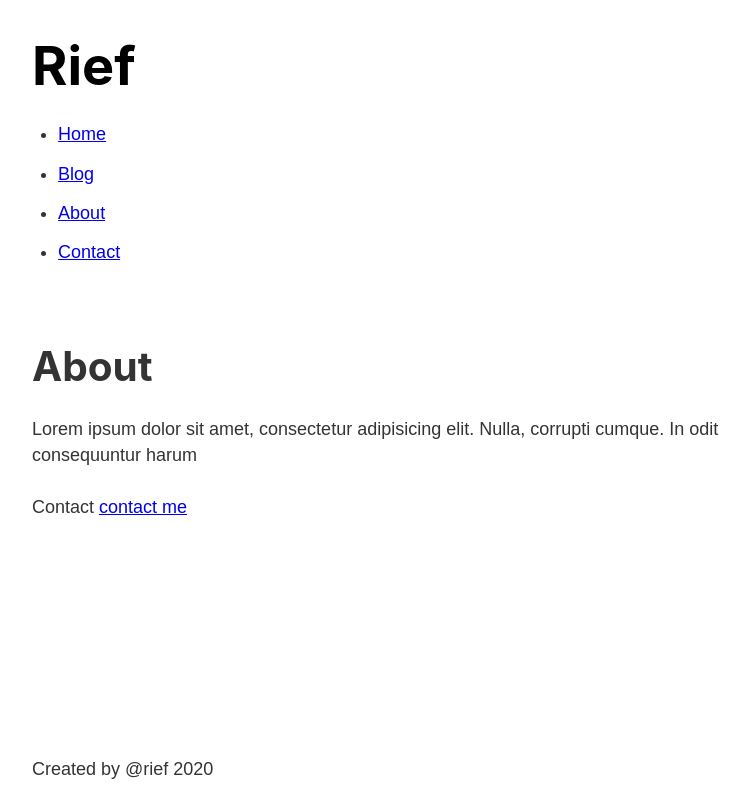
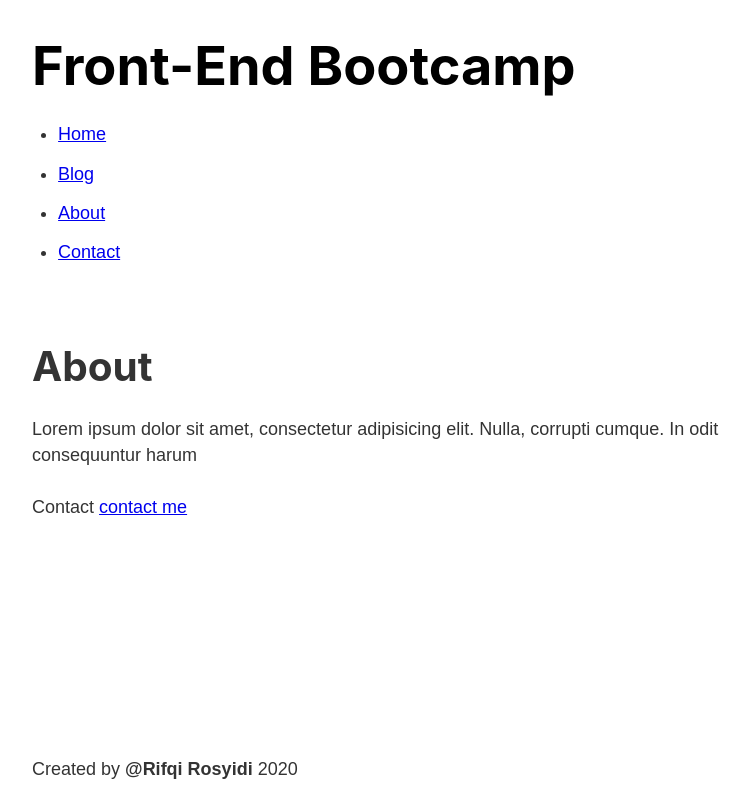
Before and after one commit to rifqirosyidi/learn-gastbyjs, a Gatsby site: page /about in a window 1280 px wide. Shown: the whole page, without its empty margins (242-991 px from the left). Built offline with nearby package versions, Linux system fonts and the light colour scheme; Gatsby itself is replaced by a stand-in of ours.

Commit message:
graphql site metadata

```diff
--- a/gatsby-config.js
+++ b/gatsby-config.js
@@ -5,6 +5,10 @@
  */
 
 module.exports = {
+  siteMetadata: {
+    title: 'Front-End Bootcamp',
+    author: 'Rifqi Rosyidi'
+  },
   /* Your site config here */
   plugins: [`gatsby-plugin-sass`],
 }
--- a/src/components/footer.js
+++ b/src/components/footer.js
@@ -1,11 +1,21 @@
 import React from 'react'
+import { graphql, useStaticQuery } from 'gatsby'
 
-function footer() {
+function Footer() {
+    const data = useStaticQuery(graphql`
+        query {
+            site {
+                siteMetadata {
+                    author
+                }
+            }
+        }
+    `)
     return (
         <footer>
-            Created by @rief 2020
+            Created by <strong>@{ data.site.siteMetadata.author }</strong> 2020
         </footer>
     )
 }
 
-export default footer
+export default Footer
--- a/src/components/header.js
+++ b/src/components/header.js
@@ -1,4 +1,4 @@
-import { Link } from 'gatsby'
+import { Link, graphql, useStaticQuery } from 'gatsby'
 import React from 'react'
 
 // import './header.module.scss'
@@ -6,10 +6,25 @@ import React from 'react'
 // Css Module
 import headerStyle from './header.module.scss'
 
-function header() {
+function Header() {
+
+    const data = useStaticQuery(graphql`
+        query {
+            site {
+                siteMetadata {
+                    title
+                }
+            }
+        }
+    `)
+
     return (
         <div className={ headerStyle.header }>
-            <h1><Link className={ headerStyle.title } to="/">Rief</Link></h1>
+            <h1>
+                <Link className={ headerStyle.title } to="/">
+                    { data.site.siteMetadata.title }
+                </Link>
+            </h1>
             <nav>
                 <ul className={ headerStyle.navList }>
                     <li>
@@ -30,4 +45,4 @@ function header() {
     )
 }
 
-export default header
+export default Header
--- a/src/components/layout.js
+++ b/src/components/layout.js
@@ -4,7 +4,7 @@ import Footer from '../components/footer'
 import '../styles/index.scss'
 import layoutStyles from './layout.module.scss'
 
-function layout(props) {
+function Layout(props) {
     return (
         <div className={ layoutStyles.container }>
             <div className={ layoutStyles.content }>
@@ -16,4 +16,4 @@ function layout(props) {
     )
 }
 
-export default layout
+export default Layout
--- a/src/pages/about.js
+++ b/src/pages/about.js
@@ -2,7 +2,7 @@ import { Link } from 'gatsby'
 import React from 'react'
 import Layout from '../components/layout'
 
-function about() {
+function About() {
     return (
         <div>
             <Layout>
@@ -14,4 +14,4 @@ function about() {
     )
 }
 
-export default about
+export default About
--- a/src/pages/blog.js
+++ b/src/pages/blog.js
@@ -2,7 +2,7 @@ import React from 'react'
 import Layout from '../components/layout'
 
 
-function blog() {
+function Blog() {
     return (
         <div>
             <Layout>
@@ -15,4 +15,4 @@ function blog() {
     )
 }
 
-export default blog
+export default Blog
--- a/src/pages/contact.js
+++ b/src/pages/contact.js
@@ -2,7 +2,7 @@ import React from 'react'
 import Layout from '../components/layout'
 
 
-function contact() {
+function Contact() {
     return (
         <div>
             <Layout>
@@ -16,4 +16,4 @@ function contact() {
     )
 }
 
-export default contact
+export default Contact
```
